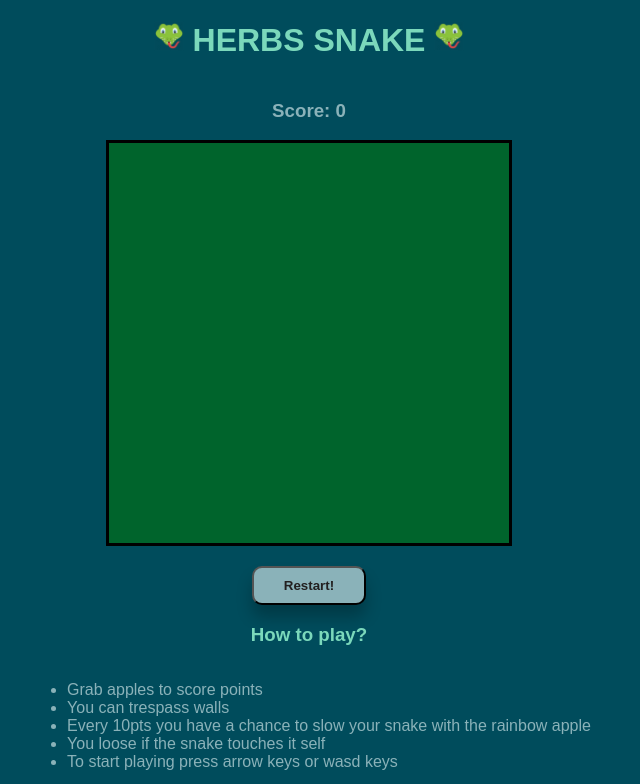
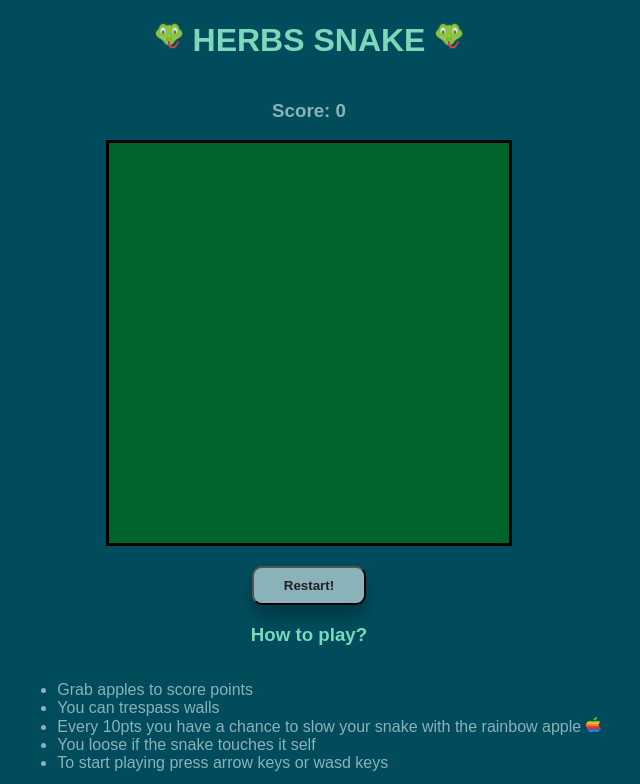
Before and after one commit to hernbb/Proyecto-1-Game, a plain HTML site: page index.html in a window 1280 px wide. Shown: the top 784 px of the page, without its empty margins (331-971 px from the left). Drawn offline with Linux system fonts and the light colour scheme.

Commit message:
appleImg

```diff
--- a/index.html
+++ b/index.html
@@ -20,7 +20,7 @@
       <ul>
         <li>Grab apples to score points</li>
         <li>You can trespass walls</li>
-        <li>Every 10pts you have a chance to slow your snake with the rainbow apple</li>
+        <li>Every 10pts you have a chance to slow your snake with the rainbow apple <img src="./images/apple.png" width="15px" height="15px"></li>
         <li>You loose if the snake touches it self</li>
         <li>To start playing press arrow keys or wasd keys</li>
       </ul>
```
